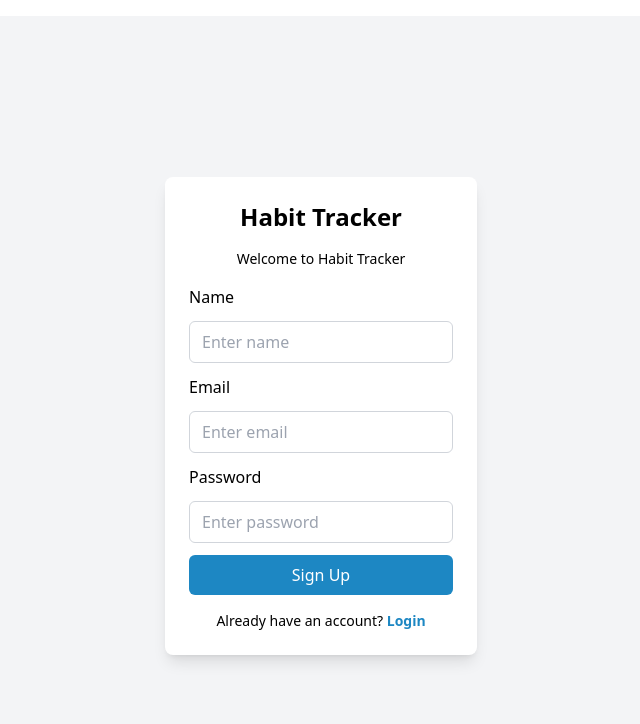
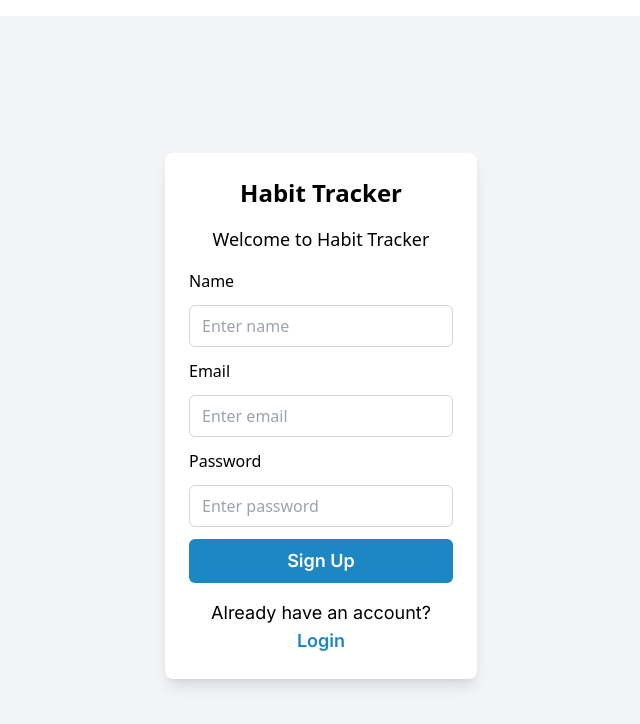
Before and after one commit to Nasreen245345/HabitTracker, a React (Vite) app in the folder frontend/: page /signup in a window 1280 px wide. Shown: the top 724 px of the page, without its empty margins (319-959 px from the left). Built offline with nearby package versions, Linux system fonts and the light colour scheme.

Commit message:
Styled the login and signup page

```diff
--- a/frontend/src/components/Navbar.jsx
+++ b/frontend/src/components/Navbar.jsx
@@ -54,14 +54,15 @@ const Navbar = () => {
           >
             Dashboard
           </Link>
-          {user ? (
-            <>
-              <Link
+          <Link
                 to="/tracker"
                 className="block text-customWhite hover:underline"
               >
                 Tracker
               </Link>
+          {user ? (
+            <>
+
               <button onClick={logout} className="block text-customWhite">
                 Logout
               </button>
--- a/frontend/src/pages/Dashboard.jsx
+++ b/frontend/src/pages/Dashboard.jsx
@@ -30,7 +30,6 @@ const HabitDashboard = () => {
   const [period, setPeriod] = useState('weekly');
   const [loading, setLoading] = useState(true);
   const [error, setError] = useState(null);
-  const {user} = useAuth();
   const navigate = useNavigate();
 
   const colors = [
@@ -134,7 +133,6 @@ const HabitDashboard = () => {
   // Calculate success rate for a habit in the given period
   const calculateSuccessRate = (habit, dateRange) => {
     if (dateRange.length === 0) return 0;
-
     let completedCount = 0;
     dateRange.forEach(date => {
       const dateStr = formatDate(date);
@@ -251,7 +249,7 @@ const HabitDashboard = () => {
         label: 'Success Rate (%)',
         data: dashboardData.map(habit => parseFloat(habit.successRate)),
         backgroundColor: dashboardData.map((_, index) => colors[index % colors.length]),
-        borderRadius: 8,
+        borderRadius: 2,
         barThickness: 40,
       },
     ],
--- a/frontend/src/pages/Loginpage.jsx
+++ b/frontend/src/pages/Loginpage.jsx
@@ -43,7 +43,7 @@ useEffect(() => {
       <div className="bg-customWhite w-full sm:w-3/4 md:w-1/2 lg:w-1/3 xl:w-1/4 mx-auto flex flex-col justify-center rounded-lg gap-4 py-6 px-6 shadow-lg">
 
         <div className="text-center text-black font-bold text-2xl">Habit Tracker</div>
-        <div className="text-center text-sm text-black">Welcome back to Habit Tracker</div>
+        <div className="text-center text-lg text-black">Welcome back to Habit Tracker</div>
 
         <form className="space-y-3 flex flex-col" onSubmit={handleSubmit}>
           <label>Email</label>
@@ -68,12 +68,12 @@ useEffect(() => {
             className="px-3 py-2 rounded-md border border-gray-300 focus:ring-2 focus:ring-blue-500 focus:outline-none"
           />
 
-          <button type="submit" className="bg-blue1 text-white py-2 rounded-md">Login</button>
+          <button type="submit" className="bg-blue1 text-white py-2 rounded-md font-inter text-lg font-bold">Login</button>
         </form>
 
-        <div className="text-center text-sm">
+        <div className="text-center font-inter text-lg">
           Don’t have an account?{" "}
-          <button onClick={() => navigate("/signup")} className="text-blue1 font-bold hover:underline">
+          <button onClick={() => navigate("/signup")} className="text-blue1 font-inter text-lg font-bold hover:underline">
             Sign Up
           </button>
         </div>
--- a/frontend/src/pages/Signuppage.jsx
+++ b/frontend/src/pages/Signuppage.jsx
@@ -36,7 +36,7 @@ const SignupPage = () => {
     <div className="min-h-screen flex items-center justify-center bg-gray-100 px-4">
       <div className="bg-customWhite w-full sm:w-3/4 md:w-1/2 lg:w-1/3 xl:w-1/4 mx-auto flex flex-col justify-center rounded-lg gap-4 py-6 px-6 shadow-lg">
         <div className="text-center text-black font-bold text-2xl">Habit Tracker</div>
-        <div className="text-center text-sm text-black">Welcome to Habit Tracker</div>
+        <div className="text-center text-lg text-black">Welcome to Habit Tracker</div>
 
         <form onSubmit={handleSubmit} className="space-y-3 flex flex-col">
           <label>Name</label>
@@ -48,12 +48,12 @@ const SignupPage = () => {
           <label>Password</label>
           <input name="password" type="password" value={formData.password} onChange={handleChange} required placeholder="Enter password" className="px-3 py-2 rounded-md border border-gray-300 focus:ring-2 focus:ring-blue-500 focus:outline-none"/>
 
-          <button type="submit" className="bg-blue1 text-white py-2 rounded-md">Sign Up</button>
+          <button type="submit" className="bg-blue1 text-white py-2 rounded-md font-inter text-lg font-bold">Sign Up</button>
         </form>
 
-        <div className="text-center text-sm">
+        <div className="text-center font-inter text-lg">
           Already have an account?{" "}
-          <button onClick={() => navigate("/login")} className="text-blue1 font-bold hover:underline">
+          <button onClick={() => navigate("/login")} className="text-blue1 font-inter text-lg font-bold hover:underline">
             Login
           </button>
         </div>
```
Also changed, not shown: 1 other file (tests, documents, lock files or other folders).
